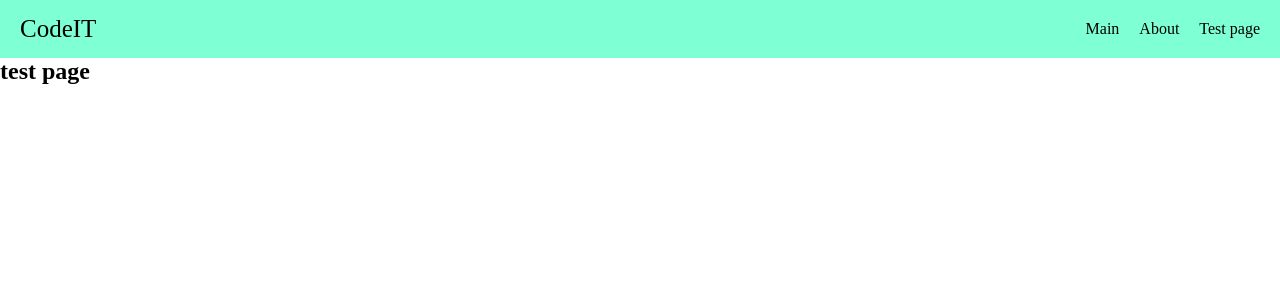
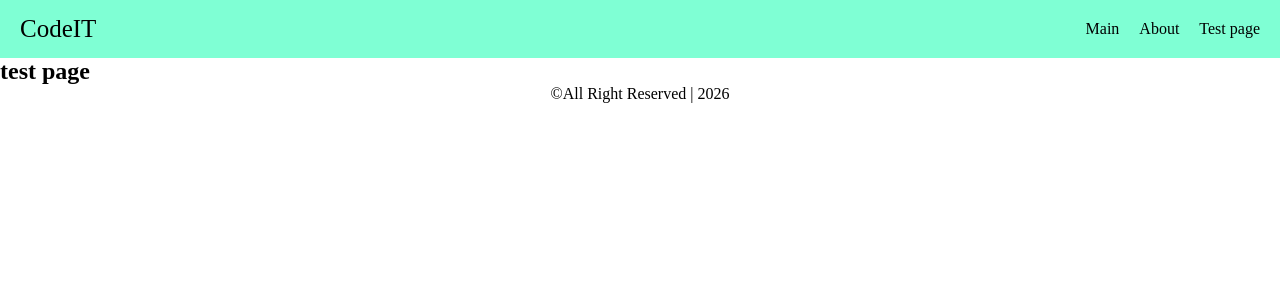
Before and after one commit to Shio703/codeITProject, a Next.js app: page /test-page in a window 1280 px wide. Shown: the top 300 px of the page. Built offline with nearby package versions, Linux system fonts and the light colour scheme.

Commit message:
feat: add footer

```diff
--- a/src/app/layout.js
+++ b/src/app/layout.js
@@ -1,6 +1,7 @@
 import { Geist, Geist_Mono } from "next/font/google";
 import "./globals.css";
 import Header from "@/components/Header/Header";
+import Footer from "@/components/Footer/Footer";
 
 const geistSans = Geist({
   variable: "--font-geist-sans",
@@ -38,6 +39,7 @@ export default function RootLayout({ children }) {
       <body>
         <Header navigationData={linksArray} />
         {children}
+        <Footer />
       </body>
     </html>
   );
--- /dev/null
+++ b/src/components/Footer/Footer.jsx
@@ -0,0 +1,12 @@
+import React from "react";
+import styles from "./Footer.module.css";
+
+const year = new Date().getFullYear();
+
+const Footer = () => {
+  return (
+    <footer className={styles.footerCont}>©All Right Reserved | {year}</footer>
+  );
+};
+
+export default Footer;
--- /dev/null
+++ b/src/components/Footer/Footer.module.css
@@ -0,0 +1,3 @@
+.footerCont {
+  text-align: center;
+}
```
